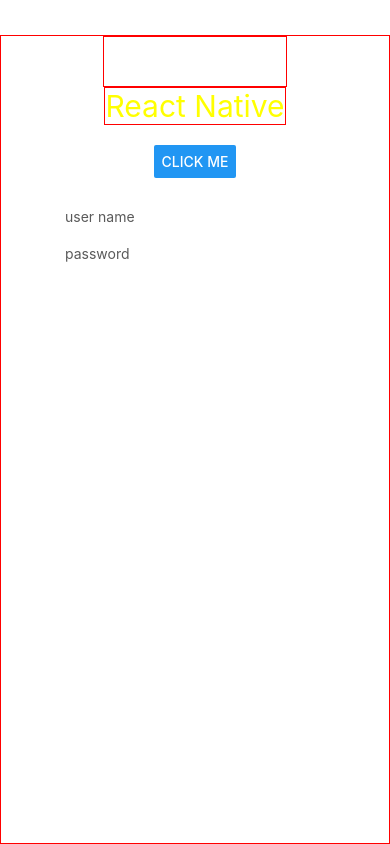
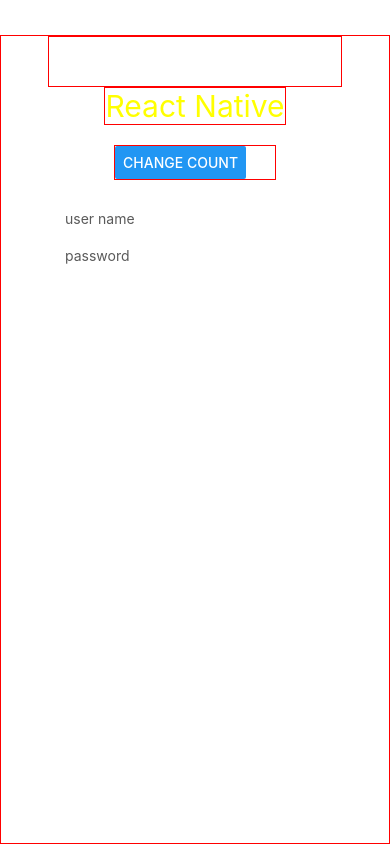
Before and after one commit to janith230528/Mobile-app-development, a React Native app: screen / in a window 390 px wide. Built offline with nearby package versions, Linux system fonts and the light colour scheme.

Commit message:
practiced useState hook

```diff
--- a/App.tsx
+++ b/App.tsx
@@ -1,5 +1,6 @@
 import {Button, Text, TextInput, View} from 'react-native';
 import CustomLabel from './src/components/CustomLabel';
+import { useState } from 'react';
 
 function App() {
 
@@ -9,13 +10,21 @@
     console.log(value);
   }
 
+  const[count, setCount] = useState(0);
+
+  function changeCount(){
+    setCount(count + 1);
+  }
+
   return (
     <View style={{alignItems: 'center', flex:1, marginTop:35, borderWidth:1, borderColor:'red'}}>
-      <CustomLabel>Welcome</CustomLabel>
+      <CustomLabel>Hello Welcome</CustomLabel>
       <CustomText fSize={30} a={'React'} b={'Native'} c={'yellow'} />
-      <Button title='Click Me' onPress={()=>{
-        click('React Native');
-      }} />
+
+    <View style={{flexDirection: 'row', alignItems:'center', borderWidth:1, borderColor:'red', justifyContent:'space-between', gap:20 }}>
+      <Button title='Change Count' onPress={changeCount} />
+      <Text style={{color:'white'}}>{count}</Text>
+    </View>
 
       <TextInput style={{backgroundColor:'white', color:'black', width:300, marginTop:30, borderRadius:10, paddingLeft:20, paddingRight:20}} placeholder='user name' placeholderTextColor={'#5a5a5a'}/>
       <TextInput style={{backgroundColor:'white', color:'black', width:300, marginTop:20, borderRadius:10, paddingLeft:20, paddingRight:20}} placeholder='password' placeholderTextColor={'#5a5a5a'} secureTextEntry={true}/>
```
